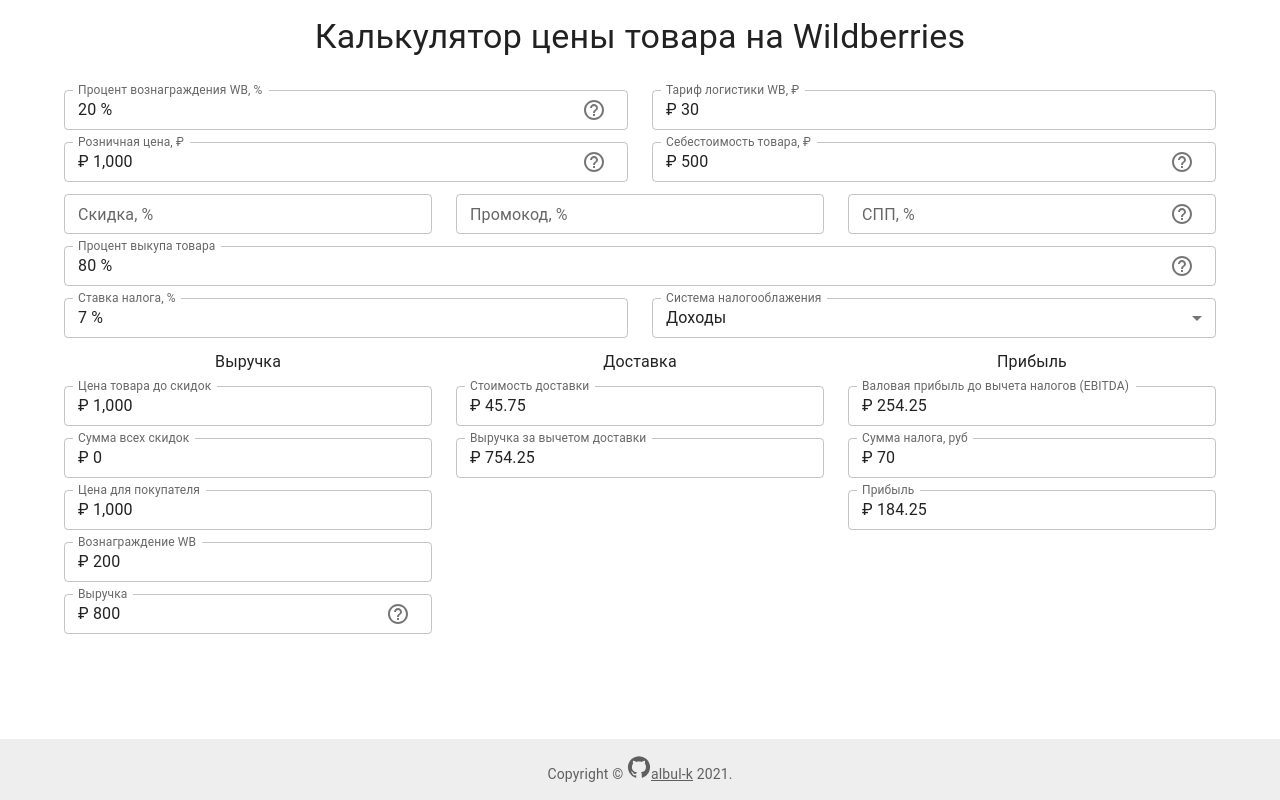
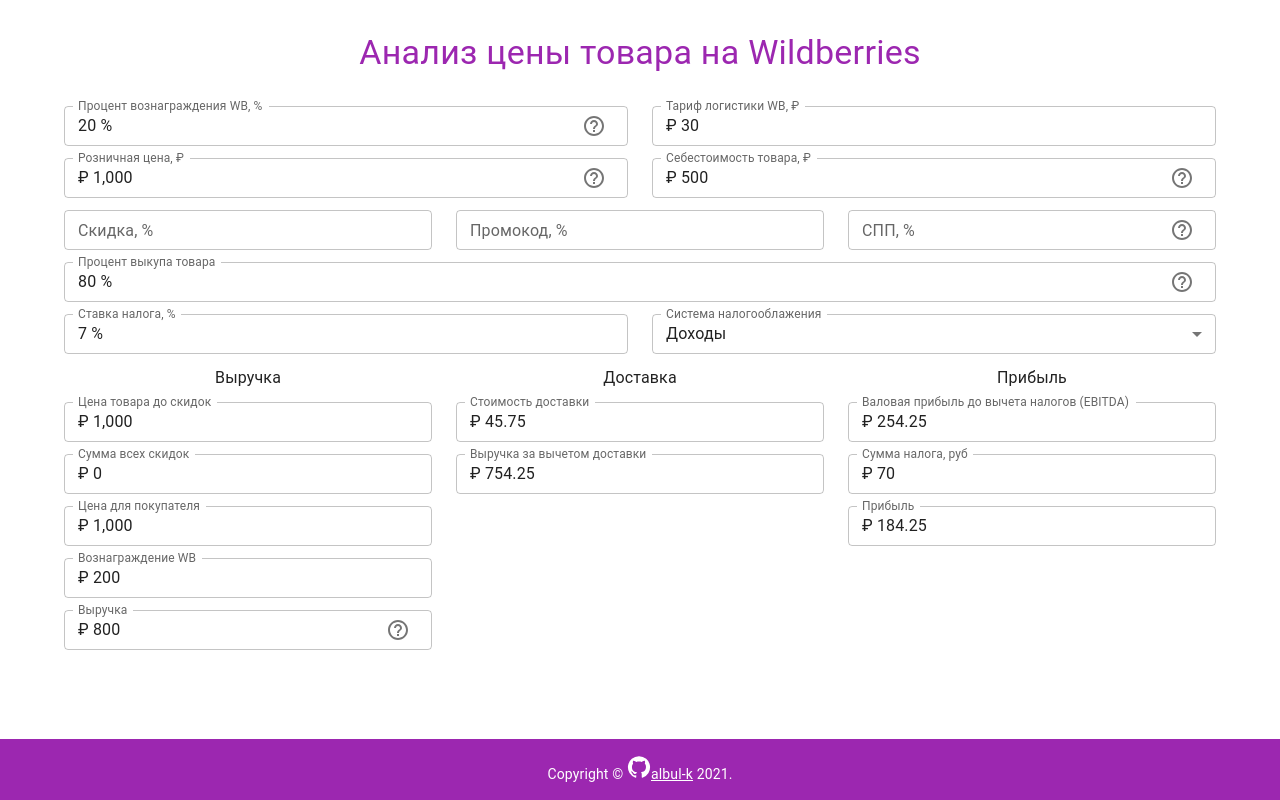
Before and after one commit to albul-k/wb-price, a React (Create React App) app: page / in a window 1280 px wide. Built offline with nearby package versions, Linux system fonts and the light colour scheme.

Commit message:
Refactor

```diff
--- a/package.json
+++ b/package.json
@@ -1,6 +1,6 @@
 {
   "name": "wb-price",
-  "version": "0.0.1",
+  "version": "0.0.2",
   "private": true,
   "homepage": "http://albul-k.github.io/wb-price",
   "dependencies": {
--- a/src/App.tsx
+++ b/src/App.tsx
@@ -1,59 +1,52 @@
 import React from 'react';
+
 import CssBaseline from '@mui/material/CssBaseline';
-import { DefaultTheme, makeStyles, useTheme } from '@mui/styles';
+import { green, purple } from '@mui/material/colors';
 import { createTheme, ThemeProvider } from '@mui/material/styles';
-import useMediaQuery from '@mui/material/useMediaQuery';
 import Container from '@mui/material/Container';
 import Typography from '@mui/material/Typography';
 import Box from '@mui/material/Box';
 import Grid from '@mui/material/Grid';
+
 import Copyright from './views/Copyright';
 import Main from './views/Main';
 
 
-const theme = createTheme();
-const useStyles = makeStyles((theme: DefaultTheme) => ({
-  root: {},
-  contentHeader: {
-    marginBottom: '32px'
+const theme = createTheme({
+  palette: {
+    primary: {
+      main: purple[500],
+    },
+    secondary: {
+      main: green[500],
+    },
   },
-  // button: {
-  //   color: "white",
-  //   [theme.breakpoints.down("xs")]: {
-  //     marginTop: theme.spacing(1),
-  //     backgroundColor: "purple"
-  //   },
-  //   [theme.breakpoints.between("sm", "md")]: {
-  //     marginTop: theme.spacing(3),
-  //     backgroundColor: "blue"
-  //   },
-  //   "@media (min-width: 1280px)": {
-  //     marginTop: theme.spacing(5),
-  //     backgroundColor: "red"
-  //   }
-  // }
-}));
+});
 
 
 function App() {
-  const classes = useStyles();
-
   return (
     <React.Fragment>
       <ThemeProvider theme={theme}>
         <CssBaseline />
-        <Box
-          sx={{
-            display: 'flex',
-            flexDirection: 'column',
-            minHeight: '100vh',
-          }}
-        >
+        <Box sx={{
+          display: 'flex',
+          flexDirection: 'column',
+          minHeight: '100vh'
+        }}>
           <CssBaseline />
-          <Container component="main" sx={{ mt: 2, mb: 2 }} maxWidth="lg">
-            <Box className={classes.contentHeader}>
+          <Container component="main" sx={{
+            marginBottom: theme.spacing(4),
+            [theme.breakpoints.down("lg")]: {
+              paddingX: theme.spacing(2)
+            },
+          }}>
+            <Box sx={{
+              marginY: theme.spacing(4),
+              color: theme.palette.primary.main
+            }}>
               <Typography variant="h4" align="center">
-                Калькулятор цены товара на Wildberries
+                {'Анализ цены товара на Wildberries'}
               </Typography>
             </Box>
             <Grid container spacing={12}>
@@ -65,7 +58,7 @@
           <Copyright />
         </Box>
       </ThemeProvider>
-    </React.Fragment>
+    </React.Fragment >
   );
 };
 
--- a/src/components/components.tsx
+++ b/src/components/components.tsx
@@ -1,17 +1,14 @@
 import React from 'react';
-import { styled } from '@mui/material/styles';
 import TextField from '@mui/material/TextField';
-import Slider from '@mui/material/Slider';
-import Divider from '@mui/material/Divider';
-import Tooltip, { tooltipClasses } from '@mui/material/Tooltip';
-import { TextFieldProps, SliderProps, DividerProps, TooltipProps } from '@mui/material';
+import { TextFieldProps } from '@mui/material';
 import { MoneyFormatOutput } from './numberFormats';
+import HelpOutlineIcon from '@mui/icons-material/HelpOutline';
+
 
 export const TextFieldCustom = (props: TextFieldProps) => {
   return (
     <TextField
       {...props}
-      color="secondary"
       size="small"
       fullWidth
     />
@@ -30,54 +27,12 @@
   )
 };
 
-export const SliderCustom = (props: SliderProps) => {
-  const marks = [
-    { value: 0, label: '0%' },
-    { value: 20, label: '20%' },
-    { value: 40, label: '40%' },
-    { value: 60, label: '60%' },
-    { value: 80, label: '80%' },
-    { value: 100, label: '100%' },
-  ];
-
+export const HelpOutlineIconCustom = () => {
   return (
-    <Slider
-      {...props}
-      marks={marks}
-      sx={{
-        marginTop: '8px',
-        marginBottom: '8px',
-      }}
-      size='small'
-      step={1}
-      min={0}
-      max={100}
-      valueLabelDisplay="auto"
-      color="secondary"
-    />
+    <HelpOutlineIcon sx={{
+      color: 'action.active',
+      marginRight: (theme) => theme.spacing(1),
+      marginY: (theme) => theme.spacing(0.5),
+    }} />
   )
 };
-
-export const DividerCustom = (props: DividerProps) => {
-  return (
-    <Divider
-      {...props}
-      sx={{
-        marginTop: '40px',
-        marginBottom: '40px',
-      }}
-    />
-  )
-};
-
-export const HtmlTooltip = styled(({ className, ...props }: TooltipProps) => (
-  <Tooltip {...props} classes={{ popper: className }} />
-))(({ theme }) => ({
-  [`& .${tooltipClasses.tooltip}`]: {
-    backgroundColor: '#f5f5f9',
-    color: 'rgba(0, 0, 0, 0.87)',
-    maxWidth: 220,
-    fontSize: theme.typography.pxToRem(12),
-    border: '1px solid #dadde9',
-  },
-}));
--- a/src/index.css
+++ b/src/index.css
@@ -1,5 +1,6 @@
 body {
   margin: 0;
+  overflow-x: hidden;
   font-family: -apple-system, BlinkMacSystemFont, 'Segoe UI', 'Roboto', 'Oxygen',
     'Ubuntu', 'Cantarell', 'Fira Sans', 'Droid Sans', 'Helvetica Neue',
     sans-serif;
--- a/src/index.tsx
+++ b/src/index.tsx
@@ -2,7 +2,7 @@
 import ReactDOM from 'react-dom';
 import './index.css';
 import App from './App';
-import reportWebVitals from './reportWebVitals';
+// import reportWebVitals from './reportWebVitals';
 
 ReactDOM.render(
   <React.StrictMode>
@@ -11,7 +11,4 @@
   document.getElementById('root')
 );
 
-// If you want to start measuring performance in your app, pass a function
-// to log results (for example: reportWebVitals(console.log))
-// or send to an analytics endpoint. Learn more: https://bit.ly/CRA-vitals
-reportWebVitals();
+// reportWebVitals();
--- a/src/views/Copyright.tsx
+++ b/src/views/Copyright.tsx
@@ -7,7 +7,9 @@
 
 function Copyright() {
   return (
-    <Typography variant="body2" color="text.secondary" align="center">
+    <Typography variant="body2" align="center" sx={{
+      color: (theme) => theme.palette.common.white
+    }}>
       {'Copyright © '}
       <Link color="inherit" href="https://github.com/albul-k/wb-price" target="_blank">
         <GitHubIcon />
@@ -26,7 +28,7 @@
       sx={{
         py: 2,
         mt: 'auto',
-        backgroundColor: (theme) => theme.palette.grey[200],
+        backgroundColor: (theme) => theme.palette.primary.main
       }}
     >
       <Copyright />
--- a/src/views/Main.tsx
+++ b/src/views/Main.tsx
@@ -4,9 +4,8 @@
 import Box from '@mui/material/Box';
 import MenuItem from '@mui/material/MenuItem';
 import { MoneyFormatInput, PercentFormat } from '../components/numberFormats';
-import { TextFieldCustom, TextFieldCustomOutput } from '../components/components';
+import { TextFieldCustom, TextFieldCustomOutput, HelpOutlineIconCustom } from '../components/components';
 import Tooltip from '@mui/material/Tooltip';
-import HelpOutlineIcon from '@mui/icons-material/HelpOutline';
 import InputAdornment from '@mui/material/InputAdornment';
 
 
@@ -158,7 +157,7 @@
                 <Tooltip
                   title="Укажите коэффициент гарантированного вознаграждения по договору"
                 >
-                  <HelpOutlineIcon sx={{ color: 'action.active', mr: 1, my: 0.5 }} />
+                  <HelpOutlineIconCustom />
                 </Tooltip>
               </InputAdornment>
             ),
@@ -187,9 +186,9 @@
             endAdornment: (
               <InputAdornment position="end">
                 <Tooltip
-                  title="Цена до скидки"
+                  title="Цена до скидки для покупателя"
                 >
-                  <HelpOutlineIcon sx={{ color: 'action.active', mr: 1, my: 0.5 }} />
+                  <HelpOutlineIconCustom />
                 </Tooltip>
               </InputAdornment>
             ),
@@ -209,7 +208,7 @@
                 <Tooltip
                   title="Стоимость одной единицы товара для вас"
                 >
-                  <HelpOutlineIcon sx={{ color: 'action.active', mr: 1, my: 0.5 }} />
+                  <HelpOutlineIconCustom />
                 </Tooltip>
               </InputAdornment>
             ),
@@ -251,7 +250,7 @@
                 <Tooltip
                   title="СПП - скидка постоянного покупателя"
                 >
-                  <HelpOutlineIcon sx={{ color: 'action.active', mr: 1, my: 0.5 }} />
+                  <HelpOutlineIconCustom />
                 </Tooltip>
               </InputAdornment>
             ),
@@ -279,7 +278,7 @@
                       </React.Fragment>
                     }
                   >
-                    <HelpOutlineIcon sx={{ color: 'action.active', mr: 1, my: 0.5 }} />
+                    <HelpOutlineIconCustom />
                   </Tooltip>
                 </InputAdornment>
               ),
@@ -368,7 +367,7 @@
                     <Tooltip
                       title="Выручка за вычетом скидок и комиссии WB"
                     >
-                      <HelpOutlineIcon sx={{ color: 'action.active', mr: 1, my: 0.5 }} />
+                      <HelpOutlineIconCustom />
                     </Tooltip>
                   </InputAdornment>
                 ),
```
Also changed, not shown: 1 other file (tests, documents, lock files or other folders).
